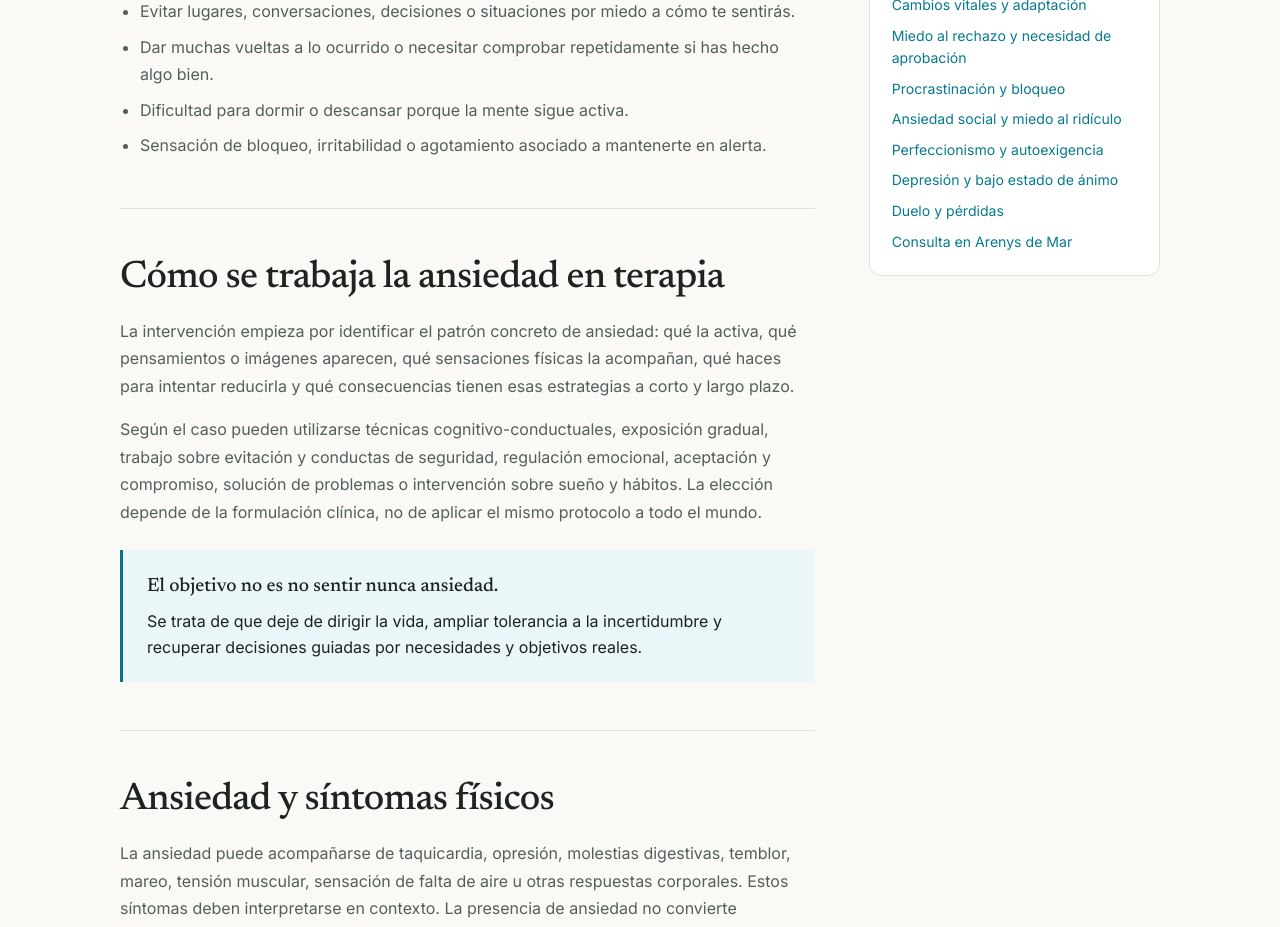
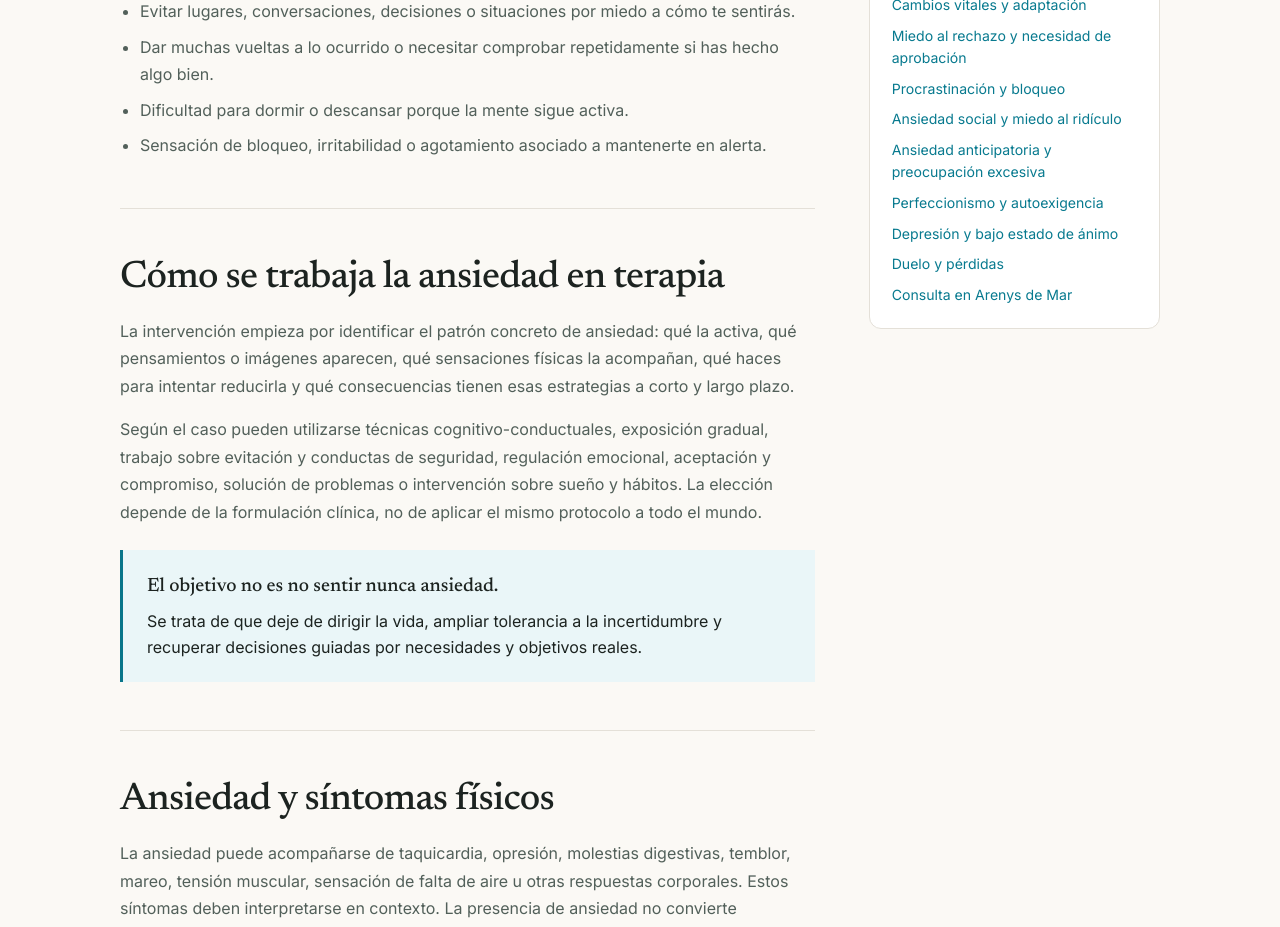
Before and after one commit to carolinasanchezgirona/Portfolio-Carolina, a Next.js app: page /ansiedad in a window 1280 px wide. Shown: the part 1240-2167 px from the top of the page. Built offline with nearby package versions, Linux system fonts and the light colour scheme.

Commit message:
SEO: link anticipatory anxiety page

```diff
--- a/app/ansiedad/page.tsx
+++ b/app/ansiedad/page.tsx
@@ -134,6 +134,7 @@ export default function AnxietyPage() {
               <a href="/miedo-al-rechazo-y-necesidad-de-aprobacion/">Miedo al rechazo y necesidad de aprobación</a>
               <a href="/procrastinacion-y-bloqueo/">Procrastinación y bloqueo</a>
               <a href="/ansiedad-social-y-miedo-al-ridiculo/">Ansiedad social y miedo al ridículo</a>
+              <a href="/ansiedad-anticipatoria-y-preocupacion-excesiva/">Ansiedad anticipatoria y preocupación excesiva</a>
               <a href="/perfeccionismo-y-autoexigencia/">Perfeccionismo y autoexigencia</a>
               <a href="/depresion/">Depresión y bajo estado de ánimo</a>
               <a href="/duelo/">Duelo y pérdidas</a>
```
